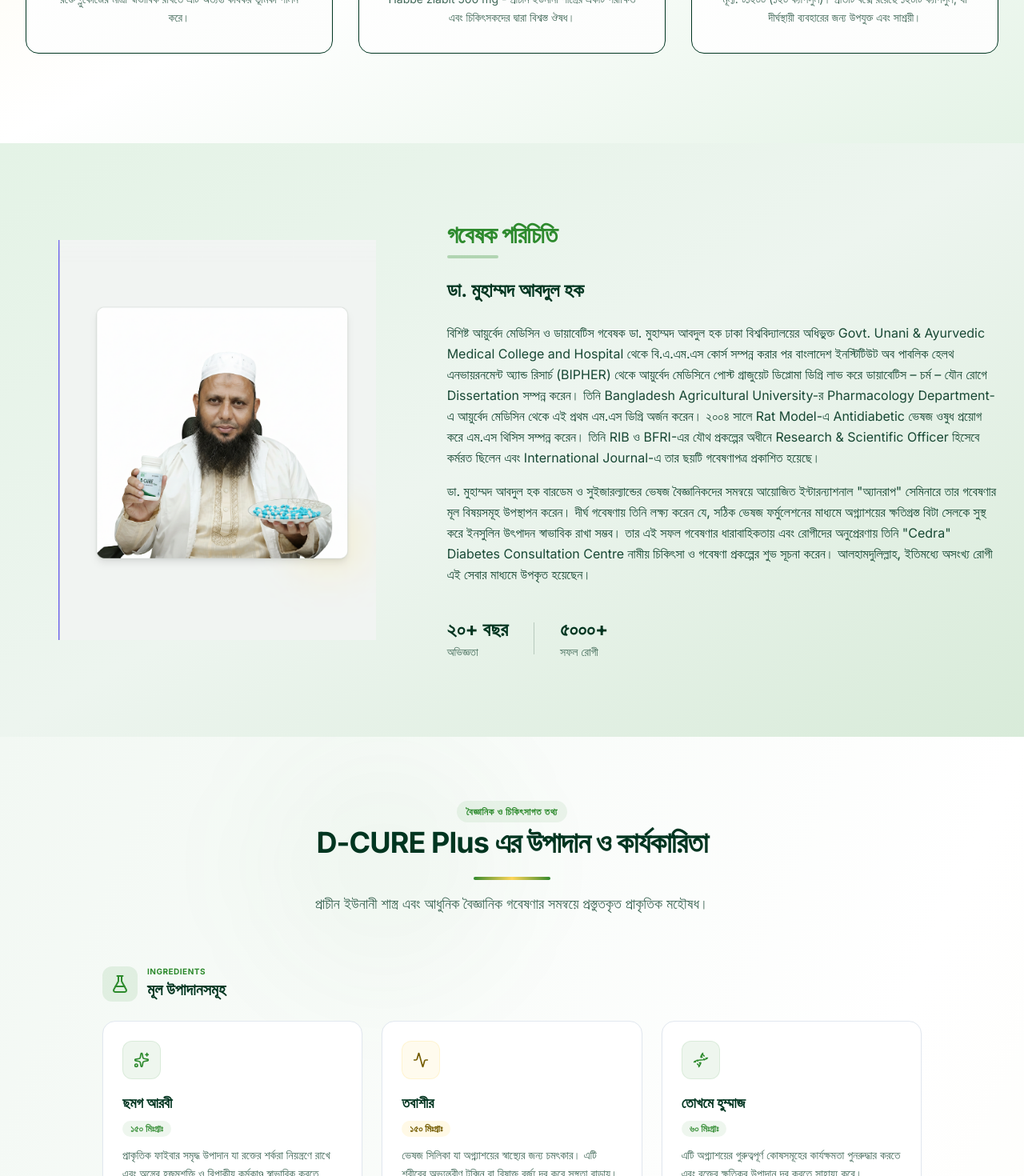
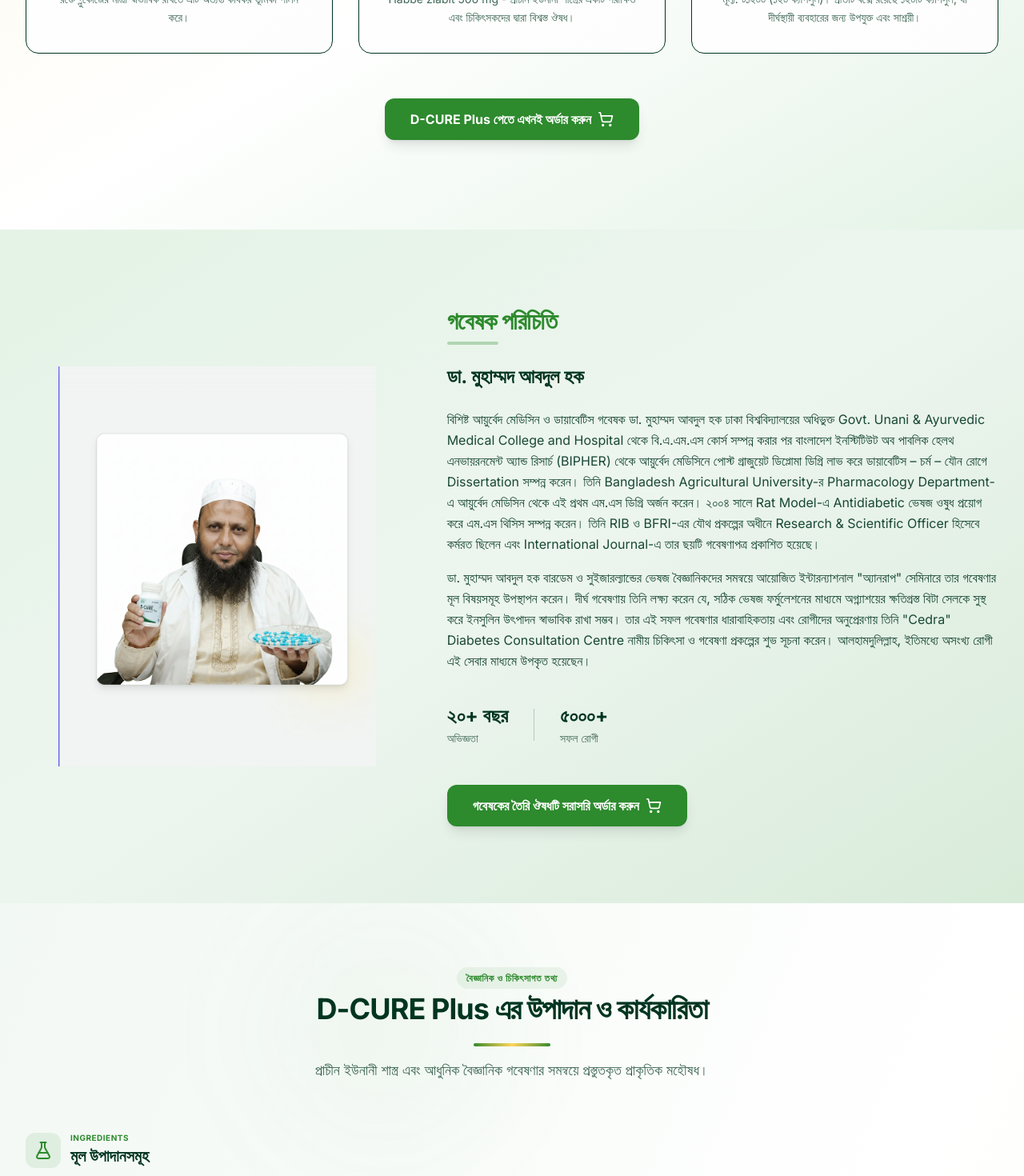
Before and after one commit to HasanHafizurRahman/d-cure-plus, a React (Vite) app: page / in a window 1280 px wide. Shown: the part 1280-2750 px from the top of the page at 80% size. Built offline with nearby package versions, Linux system fonts and the light colour scheme; no server answers; a web font is replaced by a local one.

Commit message:
max width 1420px

```diff
--- a/src/App.tsx
+++ b/src/App.tsx
@@ -25,7 +25,7 @@
   useEffect(() => {
     const fetchProducts = async () => {
       try {
-        const API_BASE_URL = import.meta.env.DEV ? '' : 'http://118.179.144.13:8005';
+        const API_BASE_URL = import.meta.env.DEV ? '' : 'https://temp-api.cedrabd.com';
         const response = await fetch(`${API_BASE_URL}/api/public/products`);
         if (response.ok) {
           const data = await response.json();
--- a/src/components/CustomerReviews.tsx
+++ b/src/components/CustomerReviews.tsx
@@ -1,4 +1,4 @@
-import { Star, Quote } from 'lucide-react';
+import { Star, Quote, ShoppingCart } from 'lucide-react';
 import { reviewItems } from '../data';
 import { motion } from 'motion/react';
 
@@ -57,6 +57,20 @@
           ))}
         </div>
 
+        {/* Order Call to Action button */}
+        <div className="mt-14">
+          <button
+            onClick={() => {
+              const el = document.getElementById('checkout');
+              if (el) el.scrollIntoView({ behavior: 'smooth' });
+            }}
+            className="inline-flex items-center justify-center bg-brand-green hover:bg-primary-medium text-white px-8 py-3.5 rounded-xl font-display font-bold text-base transition-all duration-300 cursor-pointer shadow-lg hover:shadow-brand-green/20 hover:-translate-y-0.5 transform active:scale-98"
+          >
+            শতভাগ সুস্থতায় D-CURE Plus এখনই অর্ডার করুন
+            <ShoppingCart className="ml-2 w-5 h-5" />
+          </button>
+        </div>
+
       </div>
     </section>
   );
--- a/src/components/FAQSection.tsx
+++ b/src/components/FAQSection.tsx
@@ -12,7 +12,7 @@
 
   return (
     <section className="py-16 md:py-24 bg-gradient-to-b from-[#fdfbe9]/60 via-[#f3f9f4] to-white border-t border-slate-200">
-      <div className="max-w-3xl mx-auto px-4 sm:px-6 lg:px-8 text-center bangla-text">
+      <div className="max-w-(--spacing-container-max) mx-auto px-4 sm:px-6 lg:px-8 text-center bangla-text">
 
         {/* Header Titles */}
         <div className="max-w-xl mx-auto mb-16 space-y-3">
@@ -26,7 +26,7 @@
         </div>
 
         {/* FAQs List Accordion */}
-        <div className="space-y-4 text-left" id="faq-accordions">
+        <div className="max-w-(--spacing-container-max) mx-auto space-y-4 text-left" id="faq-accordions">
           {faqItems.map((faq) => {
             const isOpen = openId === faq.id;
             return (
--- a/src/components/ProductDetails.tsx
+++ b/src/components/ProductDetails.tsx
@@ -12,7 +12,8 @@
   ShieldAlert,
   Eye,
   Brain,
-  Scale
+  Scale,
+  ShoppingCart
 } from 'lucide-react';
 
 export default function ProductDetails() {
@@ -38,7 +39,7 @@
         </div>
 
         {/* Stacked Content Sections */}
-        <div className="max-w-5xl mx-auto space-y-16">
+        <div className="max-w-(--spacing-container-max) mx-auto space-y-16">
 
           {/* Section 1: Ingredients */}
           <motion.div
@@ -463,6 +464,26 @@
             </div>
           </motion.div>
 
+          {/* Bottom order button to drive conversion */}
+          <motion.div
+            initial={{ opacity: 0, y: 15 }}
+            whileInView={{ opacity: 1, y: 0 }}
+            viewport={{ once: true, margin: "-100px" }}
+            transition={{ duration: 0.5 }}
+            className="pt-10 flex justify-center"
+          >
+            <button
+              onClick={() => {
+                const el = document.getElementById('checkout');
+                if (el) el.scrollIntoView({ behavior: 'smooth' });
+              }}
+              className="inline-flex items-center justify-center bg-brand-green hover:bg-primary-medium text-white px-8 py-3.5 rounded-xl font-display font-bold text-base transition-all duration-300 cursor-pointer shadow-lg hover:shadow-brand-green/20 hover:-translate-y-0.5 transform active:scale-98"
+            >
+              নিরাপদ ইউনানী ফর্মুলা D-CURE Plus এখনই অর্ডার করুন
+              <ShoppingCart className="ml-2 w-5 h-5" />
+            </button>
+          </motion.div>
+
         </div>
       </div>
     </section>
--- a/src/components/ResearcherProfile.tsx
+++ b/src/components/ResearcherProfile.tsx
@@ -1,4 +1,5 @@
 import { motion } from 'motion/react';
+import { ShoppingCart } from 'lucide-react';
 import doctorImg from '../assets/doctor.png';
 
 export default function ResearcherProfile() {
@@ -96,6 +97,26 @@
               </div>
             </motion.div>
 
+            {/* Call to action button */}
+            <motion.div
+              initial={{ opacity: 0, y: 15 }}
+              whileInView={{ opacity: 1, y: 0 }}
+              viewport={{ once: true, margin: "-100px" }}
+              transition={{ duration: 0.5, delay: 0.4 }}
+              className="pt-6 flex justify-center lg:justify-start"
+            >
+              <button
+                onClick={() => {
+                  const el = document.getElementById('checkout');
+                  if (el) el.scrollIntoView({ behavior: 'smooth' });
+                }}
+                className="inline-flex items-center justify-center bg-brand-green hover:bg-primary-medium text-white px-8 py-3.5 rounded-xl font-display font-bold text-base transition-all duration-300 cursor-pointer shadow-lg hover:shadow-brand-green/20 hover:-translate-y-0.5 transform active:scale-98"
+              >
+                গবেষকের তৈরি ঔষধটি সরাসরি অর্ডার করুন
+                <ShoppingCart className="ml-2 w-5 h-5" />
+              </button>
+            </motion.div>
+
           </div>
 
         </div>
--- a/src/components/VideoGallery.tsx
+++ b/src/components/VideoGallery.tsx
@@ -1,5 +1,5 @@
 import { useState } from 'react';
-import { Play, X, Volume2, VolumeX, RotateCcw, ThumbsUp, Activity, UserCheck } from 'lucide-react';
+import { Play, X, Volume2, VolumeX, RotateCcw, ThumbsUp, Activity, UserCheck, ShoppingCart } from 'lucide-react';
 import { videoItems } from '../data';
 import { VideoItem } from '../types';
 import { motion, AnimatePresence } from 'motion/react';
@@ -36,7 +36,7 @@
         </div>
 
         {/* Video Grid */}
-        <div className="grid grid-cols-1 md:grid-cols-2 gap-8 max-w-4xl mx-auto">
+        <div className="grid grid-cols-1 md:grid-cols-2 gap-8 max-w-(--spacing-container-max) mx-auto">
           {videoItems.map((video) => (
             <motion.div
               key={video.id}
@@ -228,6 +228,20 @@
           )}
         </AnimatePresence>
 
+        {/* Order Call to Action button */}
+        <div className="mt-14">
+          <button
+            onClick={() => {
+              const el = document.getElementById('checkout');
+              if (el) el.scrollIntoView({ behavior: 'smooth' });
+            }}
+            className="inline-flex items-center justify-center bg-brand-green hover:bg-primary-medium text-white px-8 py-3.5 rounded-xl font-display font-bold text-base transition-all duration-300 cursor-pointer shadow-lg hover:shadow-brand-green/20 hover:-translate-y-0.5 transform active:scale-98"
+          >
+            অফারে D-CURE Plus পেতে এখনই অর্ডার করুন
+            <ShoppingCart className="ml-2 w-5 h-5" />
+          </button>
+        </div>
+
       </div>
     </section>
   );
--- a/src/components/WhyChooseUs.tsx
+++ b/src/components/WhyChooseUs.tsx
@@ -1,4 +1,4 @@
-import { Eye, Shield, Package } from 'lucide-react';
+import { Eye, Shield, Package, ShoppingCart } from 'lucide-react';
 import { motion } from 'motion/react';
 
 export default function WhyChooseUs() {
@@ -97,6 +97,20 @@
           ))}
         </div>
 
+        {/* Call to action button inside benefits section to drive conversions */}
+        <div className="mt-14">
+          <button
+            onClick={() => {
+              const el = document.getElementById('checkout');
+              if (el) el.scrollIntoView({ behavior: 'smooth' });
+            }}
+            className="inline-flex items-center justify-center bg-brand-green hover:bg-primary-medium text-white px-8 py-3.5 rounded-xl font-display font-bold text-base transition-all duration-300 cursor-pointer shadow-lg hover:shadow-brand-green/25 hover:-translate-y-0.5 transform active:scale-98"
+          >
+            D-CURE Plus পেতে এখনই অর্ডার করুন
+            <ShoppingCart className="ml-2 w-5 h-5" />
+          </button>
+        </div>
+
       </div>
     </section>
   );
--- a/src/index.css
+++ b/src/index.css
@@ -13,6 +13,7 @@
   --color-brand-red: #ba1a1a;
   --color-brand-green: #2d8a2d;
   --color-surface-bg: #f7faf8;
+  --spacing-container-max: 1420px;
 }
 
 .bangla-text {
--- a/vite.config.ts
+++ b/vite.config.ts
@@ -1,7 +1,7 @@
 import tailwindcss from '@tailwindcss/vite';
 import react from '@vitejs/plugin-react';
 import path from 'path';
-import {defineConfig} from 'vite';
+import { defineConfig } from 'vite';
 
 export default defineConfig(() => {
   return {
@@ -14,7 +14,7 @@
     server: {
       proxy: {
         '/api': {
-          target: 'http://118.179.144.13:8005',
+          target: 'https://temp-api.cedrabd.com',
           changeOrigin: true,
           secure: false,
         },
```
Also changed, not shown: src/components/CheckoutForm.tsx (+7 -7 lines), src/components/PricingOffers.tsx (+5 -7 lines).
